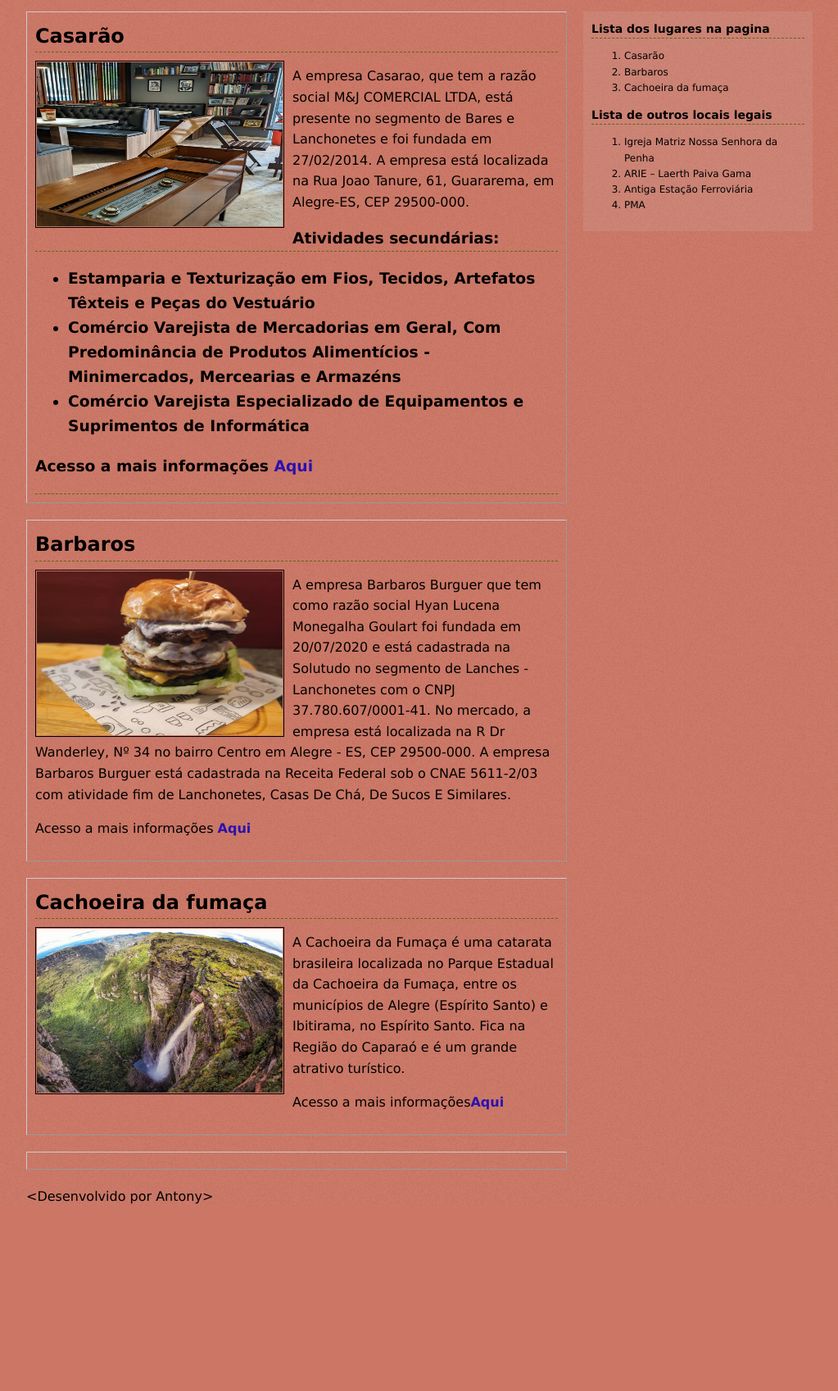
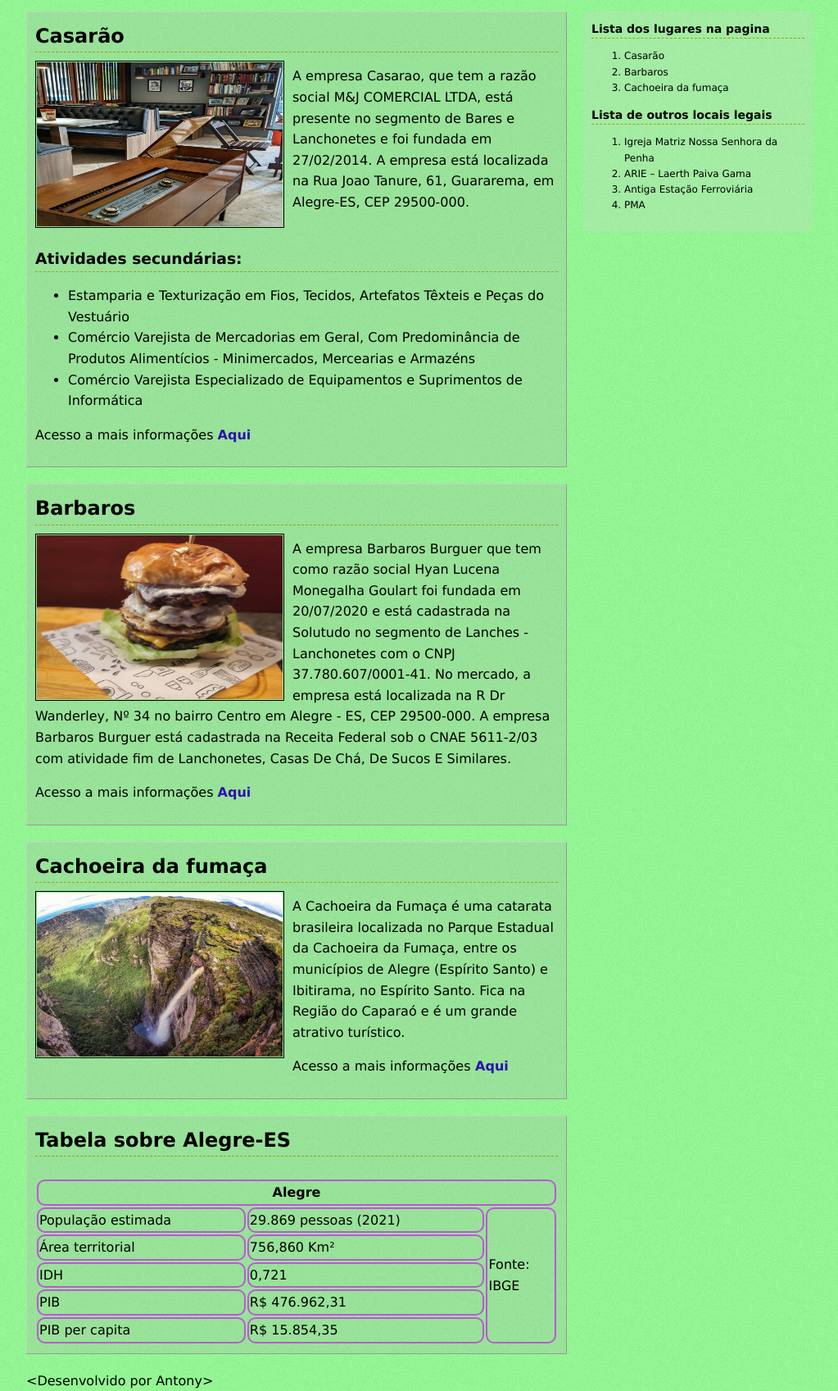
Before and after one commit to AntonyMerlo/ProgWeb_2022, a plain HTML site: page Pagina CSS/index.html in a window 1280 px wide. Shown: the part 80-1777 px from the top of the page at 82% size, without its empty margins (128-1151 px from the left). Before the commit the page ends 1552 px from the top, so only its background shows below. Drawn offline with Linux system fonts and the light colour scheme.

Commit message:
Add files via upload

```diff
--- a/Pagina CSS/estilo_01.css
+++ b/Pagina CSS/estilo_01.css
@@ -5,9 +5,10 @@
 body {
     font-family:"Lucida Sans Unicode", verdana, sans-serif;
     line-height: 1.6;
-    background: #cc7766 url("noise.png");
+    background: #93f893 url("img/noise.png");
 }
 .lugar {
+    background-color: rgba(171, 170, 170, 0.26);
     border-color: #CCC #999 #999 #CCC;
     border-style: solid;
     border-width: 1px;
@@ -15,7 +16,7 @@ body {
     padding: 10px;
 }
 .lugar h2,h3 {
-    border-bottom: 1px dashed #5C6818;
+    border-bottom: 1px dashed #9da300;
     margin: 0;
 }
 .lugar a {
@@ -41,7 +42,7 @@ a {
     font-size: 12px;
 }
 .notas{
-    background-color: rgba(210,210,210,0.13);
+    background-color: rgba(210, 210, 210, 0.265);
     padding: 10px;
     float: right;
     width: 260px;
@@ -57,3 +58,19 @@ a {
     float: left;
     width: 660px;
 }
+tr, th, td{
+    border-style: double;
+    border-radius: 10px;
+    border: 2px solid rgb(189, 87, 215);
+}
+table{
+    margin: 0 auto;
+    width:100%;
+}
+.AR{
+    text-align: right;
+}
+.T{
+    width: 18%;
+    text-align: center;
+}
--- a/Pagina CSS/index.html
+++ b/Pagina CSS/index.html
@@ -2,7 +2,7 @@
 <html lang="pt-br">
 <head>
     <meta charset="UTF-8"/>
-    <title>Meus lugares</title>
+    <title>Alegre este lugar</title>
     <link rel="stylesheet" href="normalize.css"/>
     <script src="prefixfree.min.js"></script>
     <link rel="stylesheet" href="estilo_01.css"/>
@@ -12,7 +12,7 @@
     <div class="eq">
         <article class="lugar">
             <h2>Casarão</h2>
-            <img src="img.jpg" alt="Hambiente interno" width=300 aling="middle"/>
+            <img src="img/img.jpg" alt="Hambiente interno" width=300>
                 <p>
                     A empresa Casarao, que tem a razão social M&J COMERCIAL
                     LTDA, está presente no segmento de Bares e Lanchonetes e
@@ -20,7 +20,8 @@
                 Rua Joao Tanure, 61, Guararema, em Alegre-ES,
                 CEP 29500-000.
                 </P>
-            <h3>Atividades secundárias:<h3>
+                <br>
+            <h3>Atividades secundárias:</h3>
                 <ul>
                     <li>Estamparia e Texturização em Fios,
                         Tecidos, Artefatos Têxteis e Peças do Vestuário</li>
@@ -29,12 +30,12 @@
                     <li>Comércio Varejista Especializado de Equipamentos e Suprimentos de Informática</li>
                 </ul>
             <p>Acesso a mais informações <a href="https://www.instagram.com/casaraosorveteriaecafeteria/">Aqui</a></p>
-            <article class="clear"></article>
+            <div class="clear"></div>
             </article>
 
         <article class="lugar">
             <h2>Barbaros</h2>
-            <img src="img2.jpg" alt="logo da lanchonete" width=300/>
+            <img src="img/img2.jpg" alt="logo da lanchonete" width=300>
             <p>A empresa Barbaros Burguer que tem como razão social Hyan Lucena Monegalha Goulart
                 foi fundada em 20/07/2020 e está cadastrada na Solutudo no segmento de Lanches -
                 Lanchonetes com o CNPJ 37.780.607/0001-41. No mercado, a empresa está localizada
@@ -42,22 +43,50 @@
                 Barbaros Burguer está cadastrada na Receita Federal sob o CNAE 5611-2/03 com
                 atividade fim de Lanchonetes, Casas De Chá, De Sucos E Similares.</p>
             <p>Acesso a mais informações <a href="https://www.instagram.com/barbarosburguer_/">Aqui</a></p>
-            <article class="clear"></article>
+            <div class="clear"></div>
         </article>
 
         <article class="lugar">
             <h2>Cachoeira da fumaça</h2>
-            <img src="img3.jpg" alt="Cachoeira de cima" width=300/>
+            <img src="img/img3.jpg" alt="Cachoeira de cima" width=300>
             <p>
                 A Cachoeira da Fumaça é uma catarata brasileira localizada no Parque Estadual da
                 Cachoeira da Fumaça, entre os municípios de Alegre (Espírito Santo) e Ibitirama,
                 no Espírito Santo. Fica na Região do Caparaó e é um grande atrativo turístico.
             </p>
-            <p>Acesso a mais informações<a href="https://pt.wikipedia.org/wiki/Cachoeira_da_Fumaça_(Espírito_Santo)">Aqui</a></p>
-            <article class="clear"></article>
+            <p>Acesso a mais informações<a href="https://pt.wikipedia.org/wiki/Cachoeira_da_Fumaça_(Espírito_Santo)"> Aqui</a></p>
+            <div class="clear"></div>
         </article>
         <article class="lugar">
-
+            <h2>Tabela sobre Alegre-ES</h2>
+            <br>
+            <table>
+                <tr>
+                    <th colspan="3">Alegre</th>
+                </tr>
+                <tr>
+                    <td>População estimada</td>
+                    <td id="AR">29.869 pessoas (2021)</td>
+                    <td rowspan="5" id="T">Fonte:<br> IBGE</td>
+                </tr>
+                <tr>
+                    <td>Área territorial</td>
+                    <td id="AR">756,860 Km²</td>
+                </tr>
+                <tr>
+                    <td>IDH</td>
+                    <td id="AR">0,721</td>
+                </tr>
+                <tr>
+                    <td>PIB</td>
+                    <td id="AR">R$ 476.962,31</td>
+                </tr>
+                <tr>
+                    <td>PIB per capita</td>
+                    <td id="AR">R$ 15.854,35</td>
+                </tr>
+            </table>
+            <div class="clear"></div>
         </article>
     </div>
     <aside class= "notas">
@@ -74,7 +103,7 @@
             <li>Antiga Estação Ferroviária</li>
             <li>PMA</li>
         </ol>
-        <aside class="clear"></aside>
+        <div class="clear"></div>
     </aside>
     <footer class="clear">&lt;Desenvolvido por Antony&gt;</footer>
 </body>
```
Also changed, not shown: Pagina CSS/img/img.jpg (added), Pagina CSS/img/img2.jpg (added), Pagina CSS/img/img3.jpg (added), Pagina CSS/img/noise.png (added).
